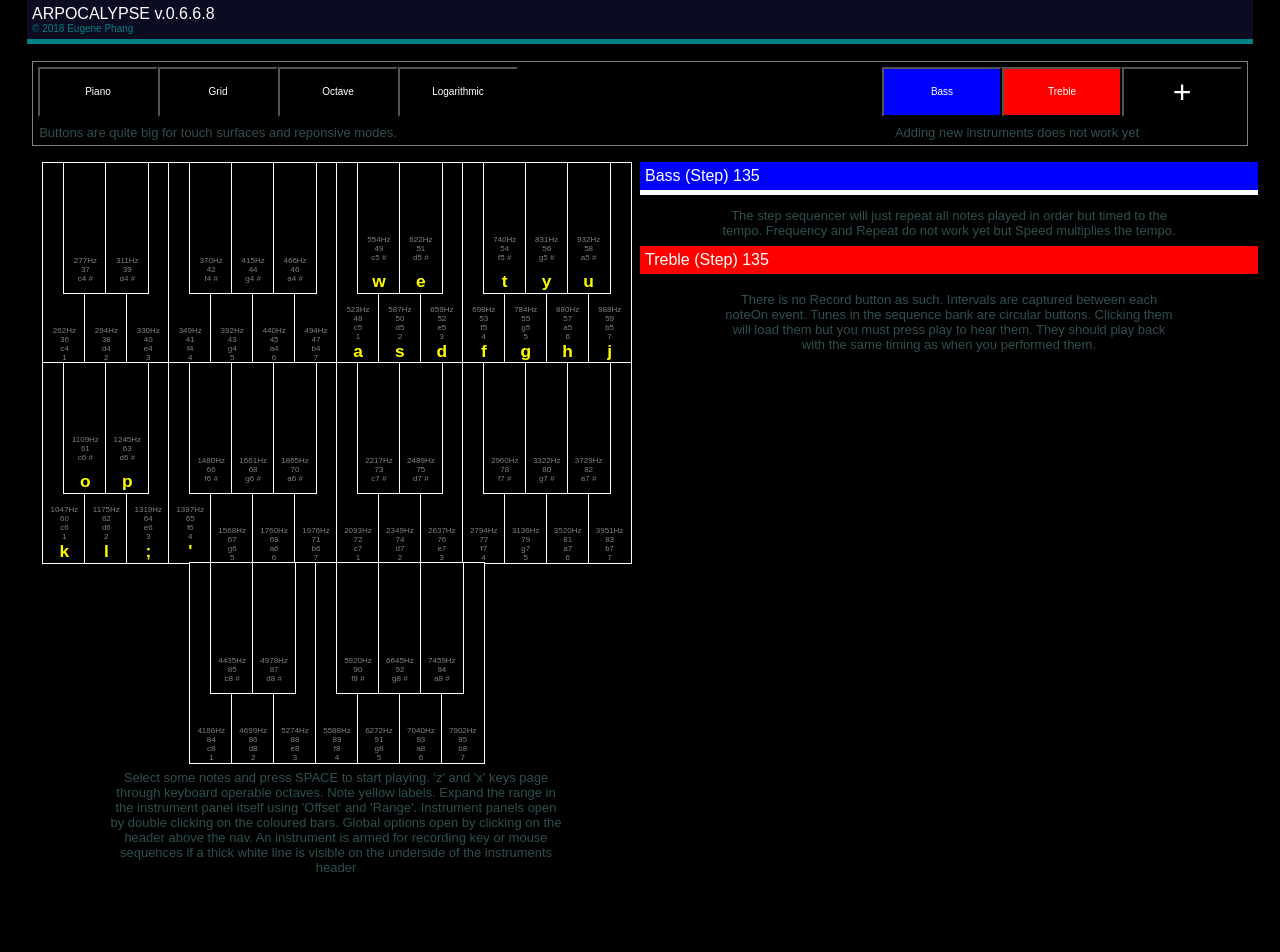
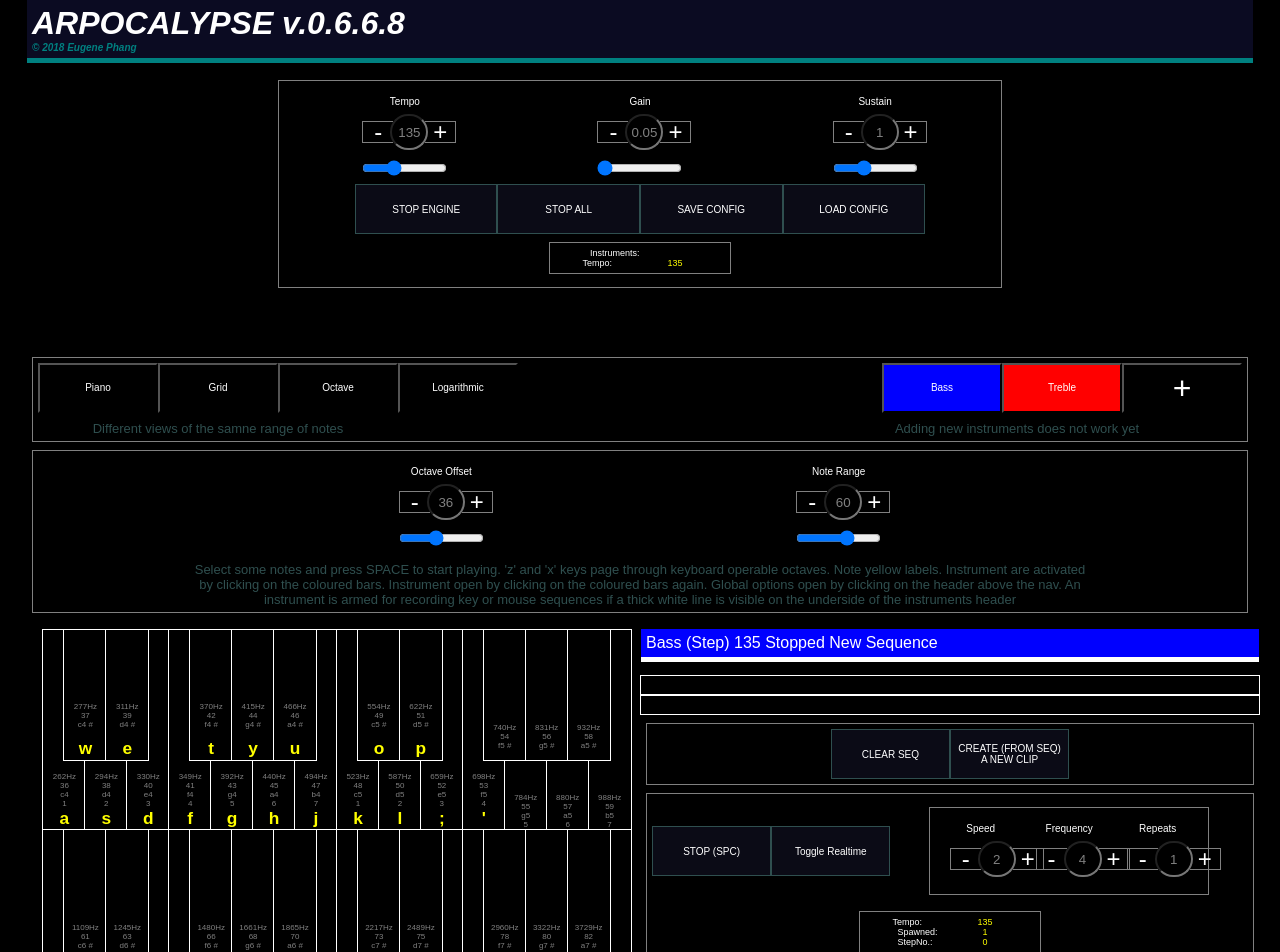
Before and after one commit to BorkleX01/arpocalypse_v667, a React app: page / in a window 1280 px wide. Shown: the top 952 px of the page. Built offline with nearby package versions, Linux system fonts and the light colour scheme.

Commit message:
Editable clips

```diff
--- a/src/Engine/Engine.css
+++ b/src/Engine/Engine.css
@@ -18,7 +18,11 @@ html{
     flex-flow: column wrap;
     align-items: center;
 }
-
+.app-title {
+    font-size: xx-large;
+    font-style: italic;
+    font-weight: bold;
+}
 .engine > .ins-header {
     background: #111133AA;
     color: white;
@@ -27,7 +31,9 @@ html{
     position: fixed;
     z-index: 10;
 }
-
+.global-ins{
+    margin-top: 9vh;
+}
 .engine > * {
     opacity: 1;
 }
--- a/src/Engine/Engine.js
+++ b/src/Engine/Engine.js
@@ -19,9 +19,11 @@ class Engine extends Component {
       saveIns: 'No Function',
       noteOn: [],
       elapsed: 0,
-      panelVis: false,
+      panelVis: true,
       config: {},
-      message : ''
+      message : '',
+      playAll : true,
+      stopAll: false
     }
 
     var audioCtx = false
@@ -33,6 +35,11 @@ class Engine extends Component {
       this.gainNodeMaster.connect(audioCtx.destination, 0);
       this.gainNodeMaster.gain.exponentialRampToValueAtTime(+this.state.gain, audioCtx.currentTime);
       this.setState({engineOn: true})
+    }
+
+    this.stopEngine = () => {
+      audioCtx.close()
+      this.setState({engineOn: false})
     }
 
     this.createOsc = (id, hz) => {
@@ -68,8 +75,6 @@ class Engine extends Component {
 
       }
     }
-
-
     this.state.saveIns = this.saveInstrument
 
     this.saveConfig = () => {
@@ -78,9 +83,11 @@ class Engine extends Component {
       saveData.sustain = this.state.sustain
       saveData.gain = this.state.gain
 
+      console.log('Save config');
       console.log(saveData);
 
-      var storageServer = process.env.NODE_ENV === "development" ? 'http://lunatropolis.com/arp-save.php' : '../arp-save.php';
+      var storageServer = process.env.NODE_ENV !== "development" ? 'http://lunatropolis.com/arp-save.php' : 'http://localhost/arp-save.php';
+      console.log('server: ' +  storageServer);
       let req = new XMLHttpRequest();
       let fData = new FormData();
       fData.set('action', 'write')
@@ -132,6 +139,15 @@ class Engine extends Component {
       req.send(fData)
     }
 
+
+    this.playAll = () => {
+      this.setState({playAll : true, stopAll: false})
+    }
+
+    this.stopAll = () => {
+      this.setState({playAll : false, stopAll: true})
+    }
+
     this.slideTempo = (v) => {
       let val = +v;
       this.setState({tempo : val})
@@ -166,11 +182,12 @@ class Engine extends Component {
     return (
       <div className='engine'>
         <EngineContext.Provider value={this.state}>
-          <div id='headerOp' className='ins-header'
+          <div id='headerOp' className='app-title ins-header'
                onClick={this.engineHeaderClick}>ARPOCALYPSE v.0.6.6.8
             <div style={{display: 'inline-block'}} className={`blinker ${this.state.noteOn[1]}`}>{' '}</div>
             <div className="legals">© 2018 Eugene Phang</div>
-            <div className="ins" style={{display: this.state.panelVis ? 'block':'none' }}>
+          </div>
+          <div className="global-ins" style={{display: this.state.panelVis ? 'block':'none' }}>
               <div className='panel' >
                 <div className='pane'>
                   <Spinner
@@ -203,7 +220,9 @@ class Engine extends Component {
                     onChange={this.slideSustain}
                     step='0.1'/>
                 </div>
-                <button onClick={this.startEngine}>Engine {this.state.engineOn ? 'On' : 'Off' }  </button>
+                <button onClick={!this.state.engineOn ? this.startEngine : this.stopEngine}>{!this.state.engineOn ? 'START' : 'STOP'} ENGINE </button>
+                <button onClick={ !this.state.playAll ? this.playAll :  this.stopAll }> {!this.state.playAll ? 'PLAY' : 'STOP'} ALL </button>
+
                 <button onClick={this.saveConfig}>SAVE CONFIG</button>
                 <button onClick={this.loadConfig}>LOAD CONFIG</button>
 
@@ -218,7 +237,6 @@ class Engine extends Component {
               </div>
 
             </div>
-          </div>
           {this.props.children}
         </EngineContext.Provider>
         </div>
--- a/src/Keyboard/Keyboard.js
+++ b/src/Keyboard/Keyboard.js
@@ -25,7 +25,8 @@ class Keyboard extends Component {
       queue: [],
       nom: [],
       time: 0,
-      octavePage: 1
+      octavePage: 0,
+      span: 72
     }
 
     const data = keys(8)
@@ -78,12 +79,22 @@ class Keyboard extends Component {
         this.keyRef[key].current.press()
       }
       if(rest.includes('add')){
+        console.log('add');
+        console.log();
+        let isEdit = this.roleRef[this.state.mode].current.state.editSeq;
         this.setState(state=> {
           state[state.mode].notes.push(key)
           state[state.mode].queue.push(state[state.mode].queue.length === 0 ?
                                        window.performance.now() :
                                        window.performance.now() - state[state.mode].queue[0])
           state.keyObj[key].active[state.mode] = true;
+          if(isEdit){
+            let clips = this.roleRef[state.mode].current.state.clips
+            let newClip = state[state.mode].notes.map((o,i) => [o, state[state.mode].queue[i]])
+            let seq = this.roleRef[state.mode].current.state.currentSeq
+            clips[seq] = newClip
+            this.roleRef[state.mode].current.setState({clips: clips})
+          }
           return state})
       }
     }
@@ -103,8 +114,8 @@ class Keyboard extends Component {
           state[mode].range = [+v, +i]
           return state
         })
+      }
 
-      }
       else if(rest.includes('load'))
       {
         this.setState(state => {
@@ -115,11 +126,20 @@ class Keyboard extends Component {
       }
       else
       {
-        console.log('delete notes from a sequence');
         this.setState(state=>{
           state[mode].notes.splice(i,1)
           state[mode].queue.splice(i,1)
           !state[mode].notes.includes(+v) && delete state.keyObj[+v].active[mode]
+          if(rest.includes('edit')){
+            console.log('is edit')
+            let newClip = state[mode].notes.map((o,i) => [o, state[mode].queue[i]])
+            let seq = this.roleRef[mode].current.state.currentSeq
+            let clips = this.roleRef[mode].current.state.clips
+            let settings = this.roleRef[mode].current.state.arpSettings
+            console.log(settings);
+            clips[seq] = newClip
+            this.roleRef[mode].current.setState({clips: clips })
+          }
           return state
         })
       }
@@ -167,6 +187,20 @@ class Keyboard extends Component {
     this.addSeqClick = () => {
       console.log('add new sequencer');
     }
+
+    this.changeRange = (v) => {
+      let val = +v;
+      let end = +(val+this.state.span)
+      this.roleListener(val, end, this.state.mode, 'range')
+    }
+
+    this.changeSpan = (v) => {
+      let val = +v;
+      this.setState(state=>{
+        state.span = val
+        this.changeRange(this.state.range[0])
+        return state})
+    }
   }
 
   componentDidMount(){
@@ -175,7 +209,6 @@ class Keyboard extends Component {
   }
 
   componentDidUpdate(){
-
     this.mapButtons(this.state.octavePage*12 + this.state[this.state.mode].range[0])
   }
 
@@ -190,7 +223,7 @@ class Keyboard extends Component {
                 <button onClick={this.viewClick} name='squares'>Grid</button>
                 <button onClick={this.viewClick} name='squares octave'>Octave</button>
                 <button onClick={this.viewClick} name='logarithmic'>Logarithmic</button>
-                <div className="messages">Buttons are quite big for touch surfaces and reponsive modes.</div>
+                <div className="messages">Different views of the samne range of notes </div>
               </div>
 
 	      <div className='rhs-tabs '>
@@ -200,7 +233,28 @@ class Keyboard extends Component {
                 <div className="messages">Adding new instruments does not work yet</div>
               </div>
             </div>
-
+            <div className="panel">
+                <div className="pane">
+                  <Spinner
+                    label={'Octave offset'}
+                    slider={true} value={this.state[this.state.mode].range[0]}
+                    onChange={this.changeRange}
+                    min={0} max={96-12} step={12}/>
+                </div>
+                <div className="pane">
+                  <Spinner
+                    label='Note range'
+                    slider={true} value={this.state[this.state.mode].range[1] - this.state[this.state.mode].range[0]}
+                    onChange={this.changeSpan}
+                    min={1} max={96} step={1}/>
+                </div>
+                <div className="messages">Select some notes and press SPACE to start playing.
+                  'z' and 'x' keys page through keyboard operable octaves. Note yellow labels.
+                  Instrument are activated by clicking on the coloured bars.
+                  Instrument open by clicking on the coloured bars again.
+                  Global options open by clicking on the header above the nav.
+                  An instrument is armed for recording key or mouse sequences if a thick white line is visible on the underside of the instruments header</div>
+              </div>
             <div className='keyboard-outer'>
               <div className='keyboard'>
   	        {Object.keys(this.state.keyObj)
@@ -220,7 +274,7 @@ class Keyboard extends Component {
 		        obj = {this.state.keyObj[o]}
                       />
 		     )))}
-                <div className="messages">Select some notes and press SPACE to start playing. 'z' and 'x' keys page through keyboard operable octaves. Note yellow labels. Expand the range in the instrument panel itself using 'Offset' and 'Range'. Instrument panels open by double clicking on the coloured bars. Global options open by clicking on the header above the nav. An instrument is armed for recording key or mouse sequences if a thick white line is visible on the underside of the instruments header</div>
+
               </div>
 
               <div className='instruments'>
--- /dev/null
+++ b/src/Role/ClipEdit.js
@@ -0,0 +1,35 @@
+import React,  { Component } from 'react'
+export default class ClipEdit extends Component {
+  constructor(props){
+    super()
+    this.state = {
+      name : '',
+      value : '',
+      id : ''
+    }
+
+    this.props = props
+    this.state.name = this.props.value
+    this.state.value = this.props.value
+    this.state.id = this.props.id
+
+    this.clipClick = (e) => {
+      this.props.listener(this.props.value)
+    }
+
+    this.changeName = (e) => {
+      console.log('context');
+      e.preventDefault();
+      //this.setState({name: e.target.value})
+    }
+  }
+
+  render(){
+    return(
+      <button value={this.state.value} onClick={this.clipClick} onContextMenu={this.changeName}>
+        <div className='cell-input'>{this.state.name}</div>
+      </button>
+    )
+  }
+
+}
--- a/src/Role/Role.css
+++ b/src/Role/Role.css
@@ -95,7 +95,9 @@
 .label {
     color: white;
     display: block;
-
+    font-size: xx-small;
+    font-weight: normal;
+    font-style: normal;
 }
 
 .transport {
--- a/src/Role/Role.js
+++ b/src/Role/Role.js
@@ -6,6 +6,7 @@ import { Keys } from '../Keys'
 import { Transport } from '../Sequence/Transport'
 import { SaveSequence } from '../Sequence/Storage'
 import Spinner from '../Widgets/Spinner'
+import ClipEdit from './ClipEdit'
 
 
 class Role extends Component {
@@ -14,24 +15,26 @@ class Role extends Component {
     this.props = props
     this.state = {
       noteOn : false,
-      visible : false,
+      visible : true,
       clips: [],
       currentTempo: this.props.tempo,
       active: false,
       scheduleStart: false,
-      span: 72,
       arpSettings : {tempoX : 1},
-      realTime: false
+      realTime: false,
+      editSeq: false,
+      currentSeq: ''
     }
 
     this.state.span = props.range[1] - props.range[0];
 
     this.doToNote = (e) => {
-      props.listener(e.target.value, e.target.id, props.module)
+      props.listener(e.target.value, e.target.id, props.module, 'edit' )
     }
 
     this.doToClip = (e) => {
-      let obj = e.target.value
+      let obj = e
+      this.setState({editSeq : true , currentSeq: String(obj), arpSettings : {tempoX : this.transportRef.current.state.tempoMultiplier}})
       const itr = this.state.clips[obj].values()
       var notes = []
       var cue = []
@@ -39,7 +42,7 @@ class Role extends Component {
         notes.push(v[0])
         cue.push(v[1])
       }
-      this.transportRef.current.setState({tempoMultiplier: +this.storageRef.current.state.clipSettings[obj][1]})
+      this.transportRef.current.setState({tempoMultiplier: + this.storageRef.current.state.clipSettings[obj][1]})
       props.listener(notes, cue, props.module, 'load')
     }
 
@@ -49,6 +52,7 @@ class Role extends Component {
     }
 
     this.clear = () => {
+      this.setState({editSeq : false })
       this.props.clear(this.props.module)
     }
 
@@ -69,22 +73,7 @@ class Role extends Component {
       if(rest.includes('tempoX')){
         this.storageRef.current.setState({arpSettings : {'tempoX' : +val}})
       }
-
       this.setState({clips : this.storageRef.current.state.clips})
-    }
-
-    this.changeRange = (v) => {
-      let val = +v;
-      let end = +(val+this.state.span)
-      props.listener(val, end, props.module, 'range')
-    }
-
-    this.changeSpan = (v) => {
-      let val = +v;
-      this.setState(state=>{
-        state.span = val
-        this.changeRange(this.props.range[0])
-        return state})
     }
   }
 
@@ -93,69 +82,27 @@ class Role extends Component {
       this.setState({clips : newProps.clips})
     }
   }
+  componentDidUpdate(){
+  }
 
   render(){
     return(
       <div className={`role ${this.props.module} ${this.state.active ? 'active' : 'inactive'}`}>
         <div id={this.props.module} onClick={this.props.modeClick} className='key-inner ins-header'>
-          {`${this.props.module} ${this.state.realTime ? '(Realtime)' : '(Step)'} ${this.props.tempo} `}
+          {`${this.props.module} ${this.state.realTime ? '(Realtime)' : '(Step)'} ${this.props.tempo} ${this.transportRef.current && this.transportRef.current.state.isPlaying ? 'Playing' : 'Stopped'} `}
+          {`${this.state.editSeq ? 'editing: ' + this.state.currentSeq : 'new sequence'}`}
         </div>
         <div className="messages">
-          {this.props.module === 'treble' ?
-           'There is no Record button as such. Intervals are captured between each noteOn event. Tunes in the sequence bank are circular buttons. Clicking them will load them but you must press play to hear them. They should play back with the same timing as when you performed them.' : 'The step sequencer will just repeat all notes played in order but timed to the tempo. Frequency and Repeat do not work yet but Speed multiplies the tempo.'}
         </div>
-        <div className='ins' style={{display : this.state.visible ? 'block' : 'none'}}>
-
-          <Transport
-            ref={this.transportRef}
-            tick={this.tick}
-            tempo={this.props.tempo}
-            seq={this.props.seq}
-            cue={this.props.cue}
-            play={this.play}
-            start={this.state.scheduleStart}
-            clipListener={this.clipListener}
-            type={this.state.realTime ? 'realtime' : 'step'}/>
-
-
-          <div className='panel'>
-            <button name='clearAll' onClick={this.clear}>CLEAR SEQ</button>
-
-            <SaveSequence
-              ref = {this.storageRef}
-              module = {this.props.module}
-              clear={this.clear}
-              seq={this.props.seq}
-              cue={this.props.cue}
-              arpSettings={this.state.arpSettings}
-              recTempo={this.props.tempo}
-              clipListener={this.clipListener}/>
-
-            <div className="panel">
-              <div className="pane">
-                <Spinner
-                  label={this.props.module + ' offset'}
-                  slider={true} value={this.props.range[0]}
-                  onChange={this.changeRange}
-                  min={0} max={96-12} step={12}/>
-              </div>
-              <div className="pane">
-                <Spinner
-                  label={this.props.module + ' range'}
-                  slider={true} value={this.state.span}
-                  onChange={this.changeSpan}
-                  min={1} max={96} step={1}/>
-              </div>
-            </div>
-            <div className='sequence-collection'>
+        <div className='sequence-collection'>
               { this.state.clips.length > 0 ?
                 this.state.clips
                 .map((o, i)=>
                      <div key={i} className={'sequence-edit'} id={this.props.module+'Clip'+i}>
-                       <button id={i} value={i} onClick={this.doToClip}>{i}</button>
+                       <ClipEdit id={i} value={i} listener={this.doToClip} />
                      </div>)
                 :
-                <div className='messages'>Patterns appear here if you click Save Seq. Clicking them will load them. If the step sequencer is still playing the new pattern will start automatically. The realtime sequencer does not do this. </div>
+                <div className='messages'></div>
               }
             </div>
             <div className='note-collection'>
@@ -168,11 +115,33 @@ class Role extends Component {
                       </button>
                     </div>)
                :
-               <div className='messages'>Notes appear here. Click them to delete</div>
+               <div className='messages'></div>
               }
             </div>
+        <div className='ins' style={{display : this.state.visible ? 'block' : 'none'}}>
+          <div className='panel'>
+            <button name='clearAll' onClick={this.clear}>CLEAR SEQ</button>
+            <SaveSequence
+              ref = {this.storageRef}
+              module = {this.props.module}
+              clear={this.clear}
+              seq={this.props.seq}
+              cue={this.props.cue}
+              isEdit={this.state.editSeq}
+              arpSettings={this.state.arpSettings}
+              recTempo={this.props.tempo}
+              clipListener={this.clipListener}/>
           </div>
-
+          <Transport
+            ref={this.transportRef}
+            tick={this.tick}
+            tempo={this.props.tempo}
+            seq={this.props.seq}
+            cue={this.props.cue}
+            play={this.play}
+            start={this.state.scheduleStart}
+            clipListener={this.clipListener}
+            type={this.state.realTime ? 'realtime' : 'step'}/>
         </div>
       </div>
     )}
--- a/src/Sequence/Storage.js
+++ b/src/Sequence/Storage.js
@@ -21,7 +21,7 @@ class SaveSequence extends Component{
         this.setState(state => {
           state.clips = [...state.clips, clip]
           state.clipSettings = [...state.clipSettings , [this.props.recTempo , this.state.arpSettings.tempoX]]
-          this.props.clipListener()
+          this.props.clipListener(); //doToClip() in Role.js
           this.props.clear();
           return state})}}
   }
@@ -32,8 +32,9 @@ class SaveSequence extends Component{
       <EngineContext.Consumer>
         {engine =>
          (<React.Fragment>
+
             { this.state.clips.length > 0 ? engine.saveIns(this.state) : null }
-            <button onClick={this.saveSeq}>SAVE SEQ</button>
+          <button onClick={this.saveSeq}>{this.props.isEdit ? 'PROPGATE NEW ' : 'CREATE (FROM SEQ) A NEW '} CLIP</button>
           </React.Fragment>)
         }
       </EngineContext.Consumer>
--- a/src/Sequence/Transport.js
+++ b/src/Sequence/Transport.js
@@ -1,5 +1,6 @@
 import React,  { Component } from 'react'
 import Spinner from '../Widgets/Spinner'
+import { EngineContext } from '../Engine/EngineContext'
 
 class Transport extends Component{
   constructor(props){
@@ -11,12 +12,14 @@ class Transport extends Component{
       autoStart: false,
       elapsed: 0,
       seqType: props.type,
-      tempoMultiplier: 1,
+      tempoMultiplier: 2,
       playFreq: 4,
       repeats: 1,
       ingress: [''],
       egress: [''],
       scheduleRestart : false,
+      scheduleStop: false,
+      scheduleStart: false,
       seq: [],
       cue: [],
       realtime : false,
@@ -110,9 +113,28 @@ class Transport extends Component{
     this.toggleRealTime = (e) => {
       this.setState({realTime: !this.state.realTime})
     }
+
+    this.engSig = (sigStr) => {
+      if (sigStr === 'stopAll'){
+        if (!this.state.scheduleStop){
+          this.stopSequencer()
+          this.setState({scheduleStop : true })
+          this.setState({scheduleStart : false })
+        }
+      }
+
+      if (sigStr === 'playAll'){
+        if (!this.state.scheduleStart){
+          if(!this.state.isPlaying) { this.startSequencer() } else {this.stopSequencer() ; this.setState({scheduleRestart : true})}
+          this.setState({scheduleStop : false })
+          this.setState({scheduleStart : true })
+        }
+      }
+    }
   }
 
   componentDidUpdate(prevProps, prevState, snapShot){
+
     if (this.state.scheduleRestart){this.startSequencer()}
     if(prevState.tempoMultiplier !== this.state.tempoMultiplier){
       this.tempoMultiplier(this.state.tempoMultiplier)
@@ -128,11 +150,19 @@ class Transport extends Component{
       this.tempoMultiplier(this.state.tempoMultiplier)
     }
   }
+  componentDidMount(){
+    this.tempoMultiplier(this.state.tempoMultiplier)
+  }
   render(){
-    return(<div className='panel'>
+    return(<EngineContext.Consumer>
+             {engine => (<div className='panel'>
+                           {engine.stopAll !== this.state.scheduleStop  && this.engSig('stopAll') }
+                           {engine.playAll !== this.state.scheduleStart  && this.engSig('playAll') }
+
                            <button onClick={this.state.isPlaying ? this.stopSequencer :  this.startSequencer}>
                              {this.state.isPlaying ? 'STOP' : 'PLAY'} (SPC)
                            </button>
+
                            <button onClick={this.toggleRealTime} >Toggle Realtime</button>
                            <div className="panel dial-group">
                              <div className="pane">
@@ -151,7 +181,8 @@ class Transport extends Component{
                              <div className="label">StepNo.: </div><div className="figures">{this.state.timer}</div>
                            </div>
                            <div className="messages">You can begin playing anytime and a sequence will be recorded even if a sequence is currently playing. This can produce unxpected results in the realtime recorder though.</div>
-           </div>)
+                         </div>)}
+           </EngineContext.Consumer>)
 
   }
 }
--- a/src/Widgets/Spinner.js
+++ b/src/Widgets/Spinner.js
@@ -73,18 +73,15 @@ export default class Spinner extends Component{
   }
 
   componentDidUpdate(){
-    if (this.props.id === 'speed-dial'){
-      if (this.props.value !== this.state.value){this.setState({value: this.props.value})}
-    }
+    if (this.props.value !== this.state.value){this.setState({value: this.props.value})}
+  }
 
-
-  }
   render(){
     return(<div className="control">
              <div className="label">{this.state.label}</div>
              <div className="spinner" style={{}}>
                <div className="arrows arrow-left" id={'left'} onClick={this.arrowClick}>
-                 <div className="icon">&larr;</div>
+                 <div className="icon">-</div>
                </div>
                <div className="form">
                  <input
@@ -95,8 +92,7 @@ export default class Spinner extends Component{
                  />
                </div>
                <div className="arrows arrow-right" id={'right'} onClick={this.arrowClick}>
-                 <div className="icon">&rarr;
-                 </div>
+                 <div className="icon">+</div>
                </div>
              </div>
            {this.state.slider === true &&
--- a/src/Widgets/widgets.css
+++ b/src/Widgets/widgets.css
@@ -17,6 +17,8 @@
     user-selectable: none
 }
 .spinner .icon {
+    font-size: x-large;
+    color: white;
 }
 
 .spinner .form {
@@ -60,3 +62,7 @@
     background: white;
     color: black;
 }
+
+.cell-input {
+    width: 100%;
+}
```
Also changed, not shown: 5 other files (tests, documents, lock files or other folders). Lines whose indentation alone changed are shown as unchanged.
